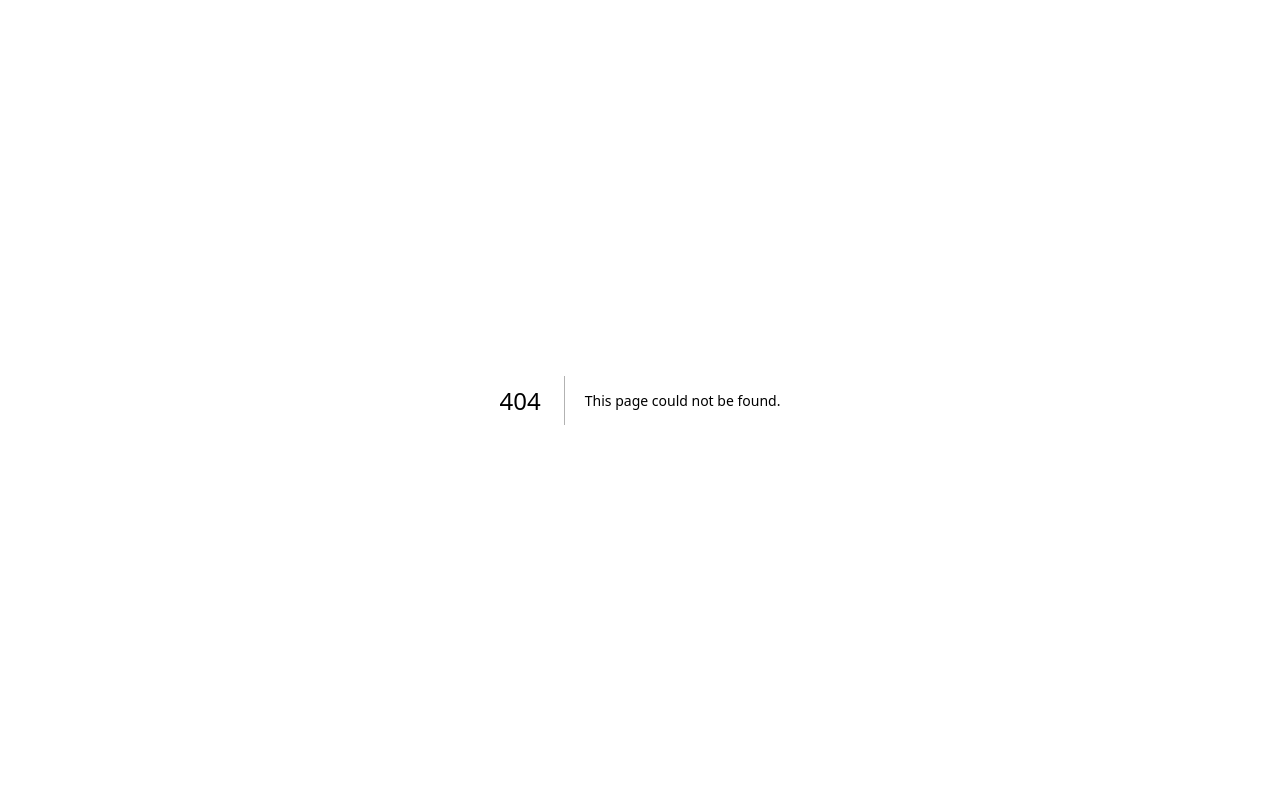
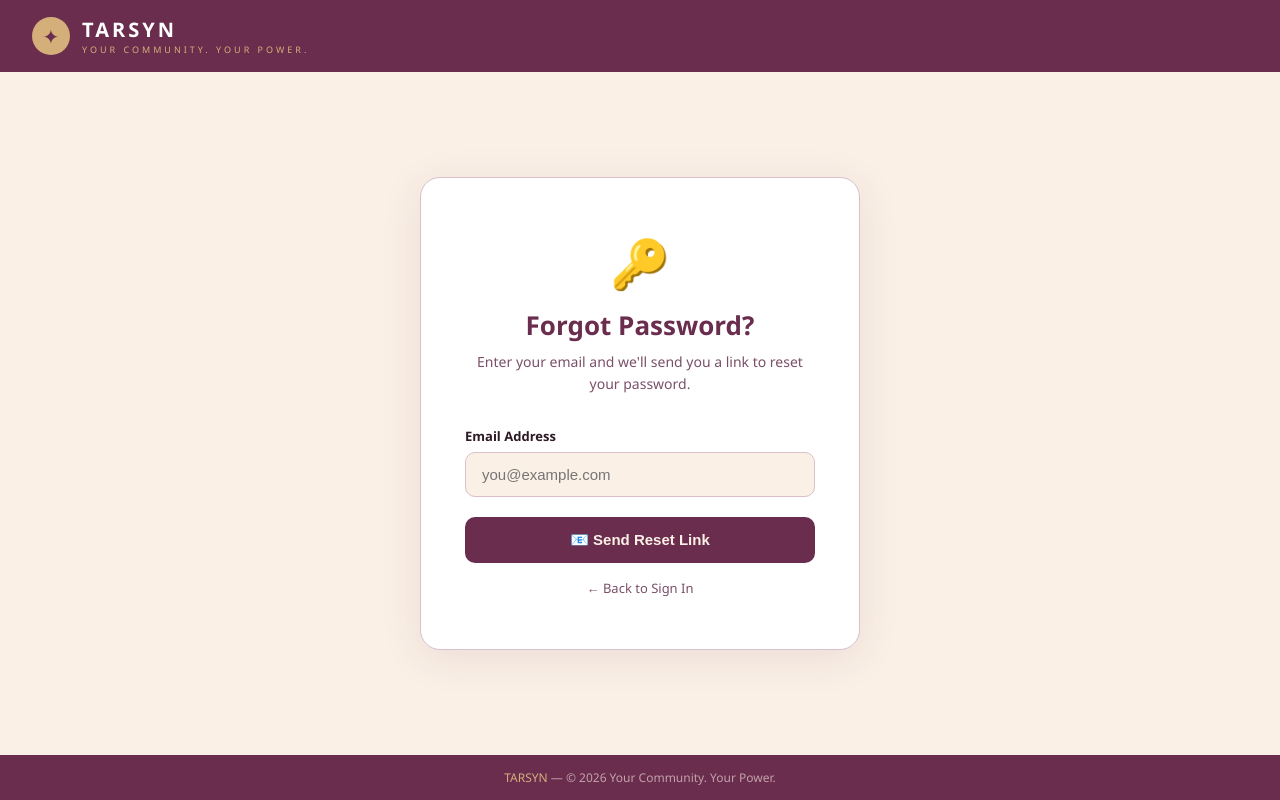
Before and after one commit to Rachelejr/tarsyn-app, a Next.js app: page /forgot-password in a window 1280 px wide. Before the commit this address had no page. Built offline with nearby package versions, Linux system fonts and the light colour scheme.

Commit message:
add forgot password page

```diff
--- /dev/null
+++ b/src/app/forgot-password/page.tsx
@@ -0,0 +1,132 @@
+'use client';
+import { useState } from 'react';
+import { sendPasswordResetEmail } from 'firebase/auth';
+import { auth } from '@/lib/firebase';
+
+export default function ForgotPasswordPage() {
+  const [email, setEmail]     = useState('');
+  const [sent, setSent]       = useState(false);
+  const [error, setError]     = useState('');
+  const [loading, setLoading] = useState(false);
+
+  const handleReset = async (e: React.FormEvent) => {
+    e.preventDefault();
+    setLoading(true);
+    setError('');
+    try {
+      await sendPasswordResetEmail(auth, email);
+      setSent(true);
+    } catch (err: any) {
+      const msgs: any = {
+        'auth/user-not-found': 'No account found with this email.',
+        'auth/invalid-email':  'Invalid email address.',
+      };
+      setError(msgs[err.code] || 'Error. Please try again.');
+    } finally {
+      setLoading(false);
+    }
+  };
+
+  const inp: React.CSSProperties = {
+    width: '100%', padding: '13px 16px',
+    border: '1.5px solid #D9C0CC', borderRadius: '10px',
+    fontSize: '15px', background: '#FAF0E6',
+    outline: 'none', color: '#2C1A24', boxSizing: 'border-box',
+  };
+
+  return (
+    <div style={{minHeight:'100vh',background:'#FAF0E6',display:'flex',flexDirection:'column'}}>
+      {/* NAV */}
+      <nav style={{background:'#6B2D4E',padding:'16px 32px',display:'flex',alignItems:'center',gap:'12px'}}>
+        <div style={{width:'38px',height:'38px',background:'#D4AF7A',borderRadius:'50%',display:'flex',alignItems:'center',justifyContent:'center',fontSize:'20px',color:'#6B2D4E'}}>✦</div>
+        <div>
+          <div style={{color:'white',fontSize:'20px',fontWeight:'700',letterSpacing:'3px'}}>TARSYN</div>
+          <div style={{color:'#D4AF7A',fontSize:'9px',letterSpacing:'3px'}}>YOUR COMMUNITY. YOUR POWER.</div>
+        </div>
+      </nav>
+
+      {/* CONTENT */}
+      <div style={{flex:1,display:'flex',alignItems:'center',justifyContent:'center',padding:'40px 16px'}}>
+        <div style={{background:'white',border:'1px solid #D9C0CC',borderRadius:'20px',padding:'52px 44px',width:'100%',maxWidth:'440px',boxShadow:'0 8px 40px rgba(107,45,78,0.10)'}}>
+
+          {sent ? (
+            /* ── Email envoyé ── */
+            <div style={{textAlign:'center'}}>
+              <div style={{fontSize:'64px',marginBottom:'16px'}}>📧</div>
+              <h2 style={{color:'#6B2D4E',fontSize:'24px',fontWeight:'700',marginBottom:'12px'}}>Check your email!</h2>
+              <p style={{color:'#7A5068',fontSize:'14px',lineHeight:'1.7',marginBottom:'24px'}}>
+                We sent a password reset link to<br/>
+                <strong style={{color:'#6B2D4E'}}>{email}</strong><br/>
+                Click the link to reset your password.
+              </p>
+              <div style={{background:'#EDD9E5',borderRadius:'12px',padding:'16px',marginBottom:'24px',fontSize:'13px',color:'#6B2D4E',textAlign:'left'}}>
+                <div style={{fontWeight:'700',marginBottom:'8px'}}>📋 Next steps:</div>
+                <div style={{lineHeight:'1.8'}}>
+                  1. Open your email inbox<br/>
+                  2. Click the reset link from TARSYN<br/>
+                  3. Create a new password<br/>
+                  4. Come back and sign in
+                </div>
+              </div>
+              <a href="/login" style={{display:'block',padding:'14px',background:'#6B2D4E',color:'#FAF0E6',borderRadius:'10px',fontSize:'15px',fontWeight:'700',textDecoration:'none',marginBottom:'12px'}}>
+                Back to Sign In
+              </a>
+              <button onClick={async()=>{
+                try {
+                  await sendPasswordResetEmail(auth, email);
+                  alert('✅ New reset email sent!');
+                } catch { alert('Error sending email.'); }
+              }} style={{background:'none',border:'none',color:'#C4748E',fontSize:'13px',cursor:'pointer',fontWeight:'600'}}>
+                🔄 Resend reset email
+              </button>
+            </div>
+          ) : (
+            /* ── Formulaire ── */
+            <>
+              <div style={{textAlign:'center',marginBottom:'32px'}}>
+                <div style={{fontSize:'48px',marginBottom:'12px'}}>🔑</div>
+                <h1 style={{color:'#6B2D4E',fontSize:'26px',fontWeight:'700',marginBottom:'8px'}}>Forgot Password?</h1>
+                <p style={{color:'#7A5068',fontSize:'14px',lineHeight:'1.6'}}>
+                  Enter your email and we'll send you a link to reset your password.
+                </p>
+              </div>
+
+              {error && (
+                <div style={{background:'#fdecea',border:'1px solid #f5c6cb',color:'#C0392B',padding:'12px 16px',borderRadius:'10px',fontSize:'13px',marginBottom:'20px'}}>
+                  ⚠️ {error}
+                </div>
+              )}
+
+              <form onSubmit={handleReset}>
+                <div style={{marginBottom:'20px'}}>
+                  <label style={{display:'block',fontSize:'13px',fontWeight:'600',color:'#2C1A24',marginBottom:'7px'}}>Email Address</label>
+                  <input
+                    type="email" required
+                    value={email}
+                    onChange={e=>setEmail(e.target.value)}
+                    placeholder="you@example.com"
+                    style={inp}
+                  />
+                </div>
+
+                <button type="submit" disabled={loading}
+                  style={{width:'100%',padding:'14px',background:'#6B2D4E',color:'#FAF0E6',border:'none',borderRadius:'10px',fontSize:'15px',fontWeight:'700',cursor:'pointer',marginBottom:'16px',opacity:loading?0.7:1}}>
+                  {loading ? '⏳ Sending...' : '📧 Send Reset Link'}
+                </button>
+              </form>
+
+              <a href="/login" style={{display:'block',textAlign:'center',color:'#7A5068',fontSize:'13px',textDecoration:'none'}}>
+                ← Back to Sign In
+              </a>
+            </>
+          )}
+        </div>
+      </div>
+
+      {/* FOOTER */}
+      <footer style={{background:'#6B2D4E',textAlign:'center',padding:'14px',color:'rgba(250,240,230,0.6)',fontSize:'12px'}}>
+        <span style={{color:'#D4AF7A'}}>TARSYN</span> — © 2026 Your Community. Your Power.
+      </footer>
+    </div>
+  );
+}
```
